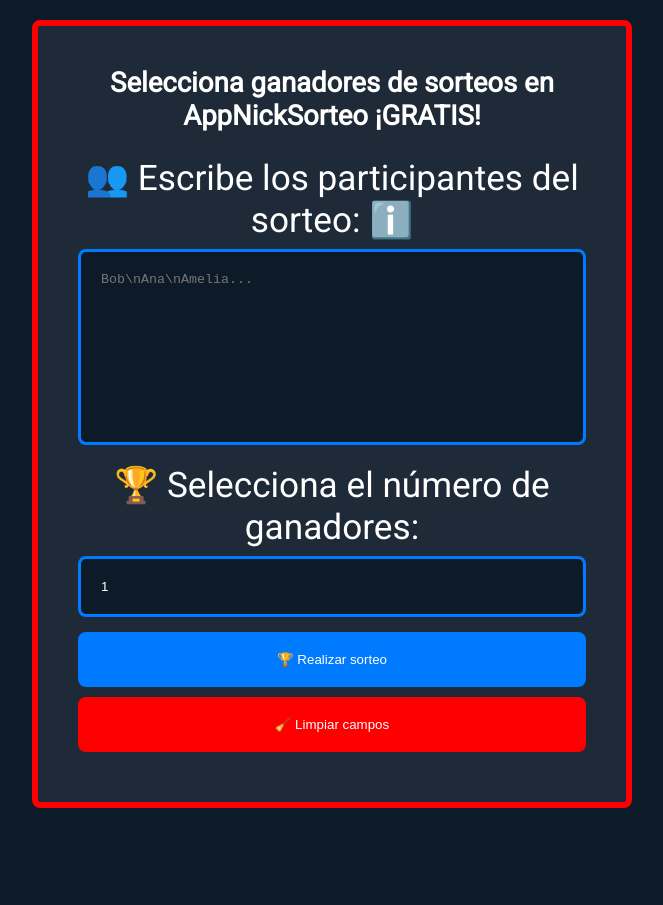
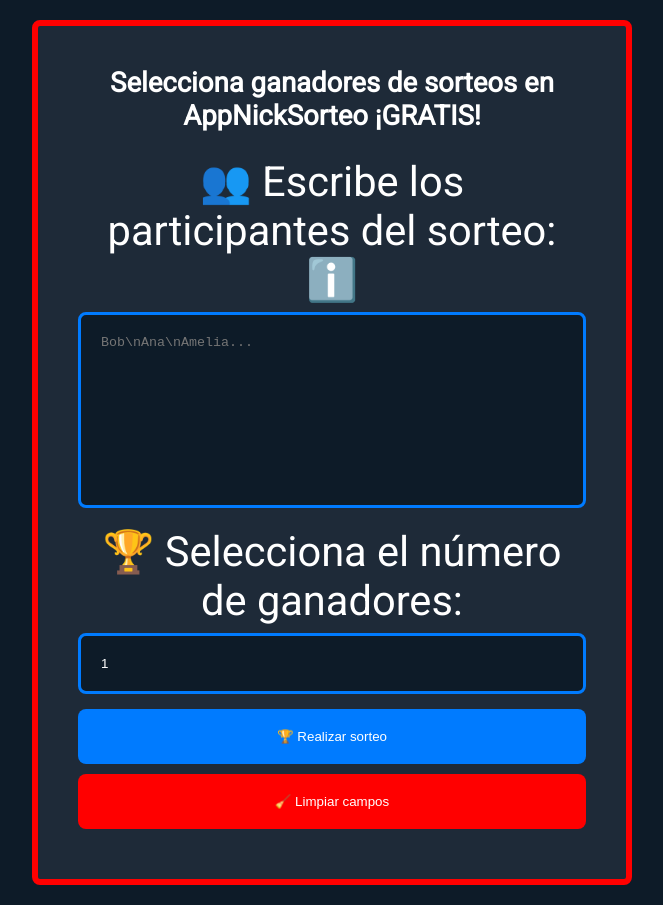
Before and after one commit to NickTrabajador/appnicksorteo, a React (Vite) app: page / in a window 1280 px wide. Shown: the whole page, without its empty margins (308-971 px from the left). Before the commit the page ends 828 px from the top, so only its background shows below. Built offline with nearby package versions, Linux system fonts and the light colour scheme; a web font is replaced by a local one.

Commit message:
Update index.css

```diff
--- a/src/index.css
+++ b/src/index.css
@@ -37,7 +37,7 @@
 
 .form-group label {
   display: block;
-  font-size: 2.2rem;
+  font-size: 2.6rem;
   margin-bottom: 8px;
   font-family: 'Roboto', sans-serif;
 }
```
